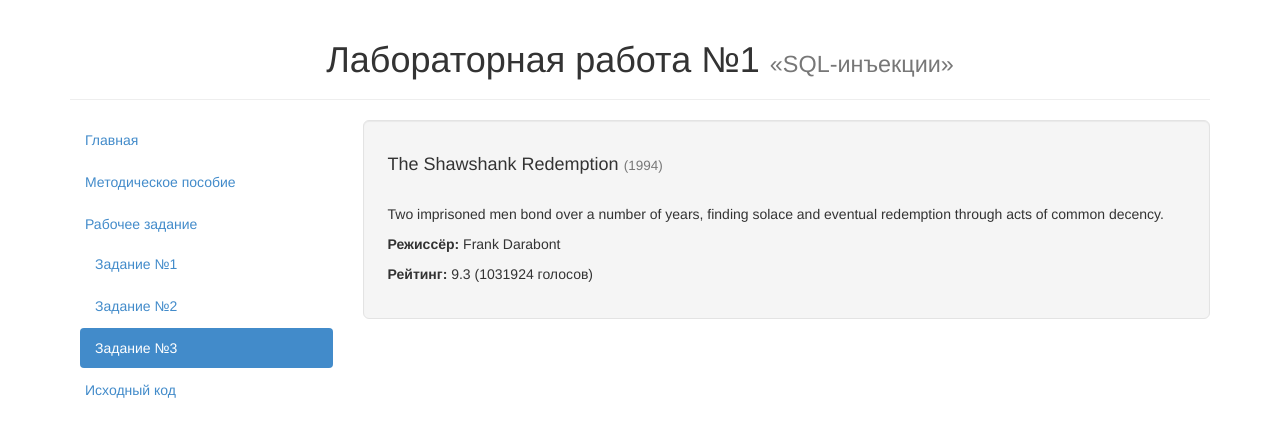
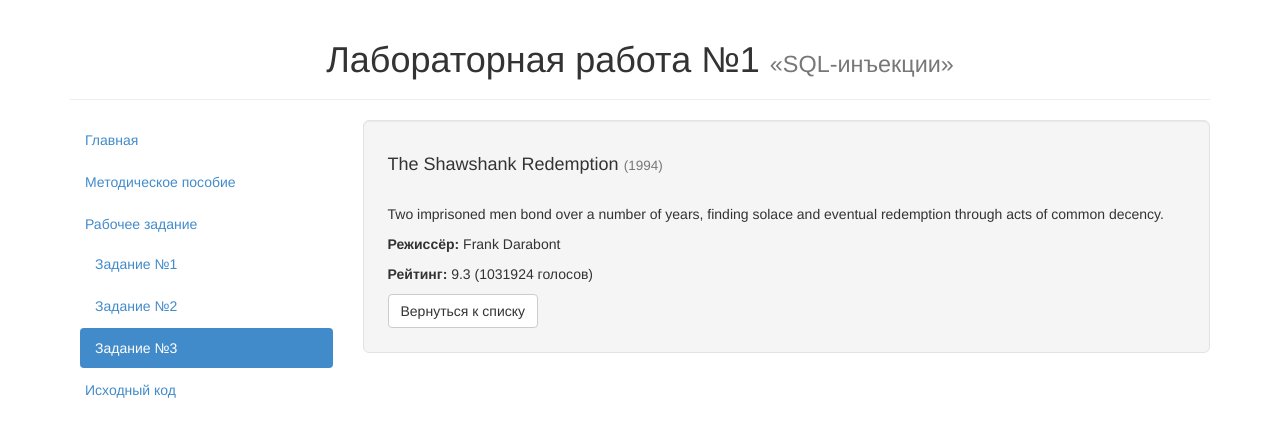
Before and after one commit to toogle/sql-lab, a PHP site: page /cases/3/index.php?id=1 in a window 1280 px wide. Shown: the top 437 px of the page. Run offline with PHP 8.4, Linux system fonts and the light colour scheme; data comes from the database, SQL or seed files in the repository.

Commit message:
Add back button for an item view in case #3

```diff
--- a/cases/3/index.php
+++ b/cases/3/index.php
@@ -75,6 +75,7 @@
 								$html .= "<p>${row['review']}</p>";
 								$html .= "<p><b>Режиссёр:</b> ${row['director']}</p>";
 								$html .= "<p><b>Рейтинг:</b> " . number_format($row['rating'], 1) . " (${row['votes']} голосов)</p>";
+								$html .= "<a href=\".\" class=\"btn btn-default\">Вернуться к списку</a>";
 
 								echo $html;
 							}
```
